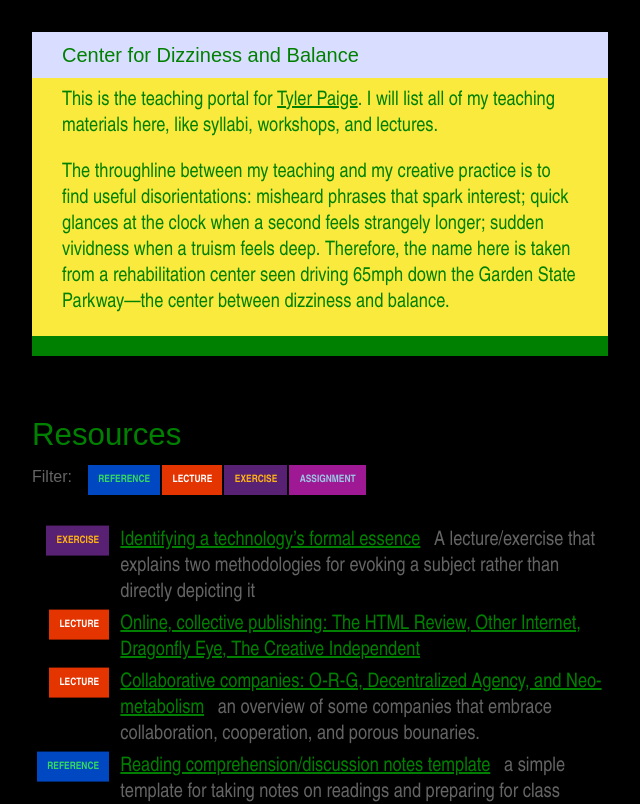
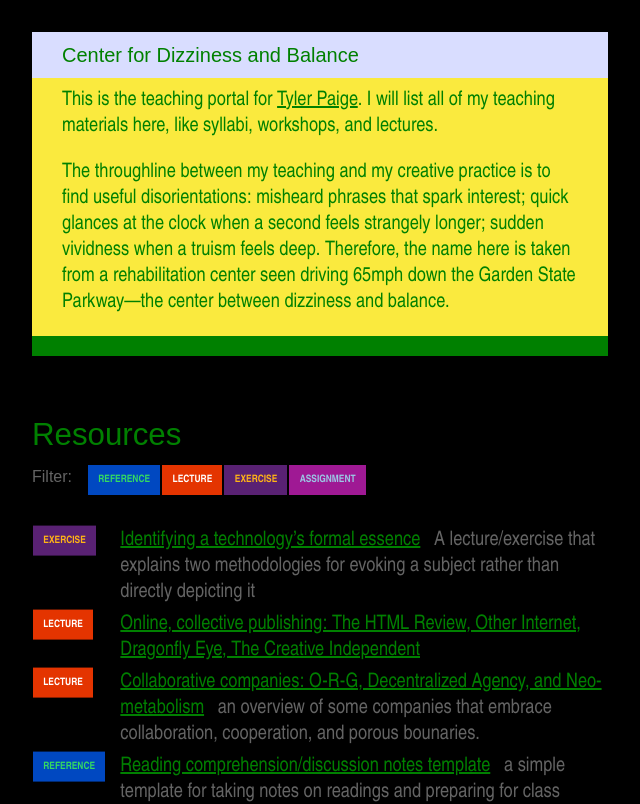
Before and after one commit to tylerpaige/dizziness-and-balance, a Next.js app: page / in a window 1280 px wide. Shown: the top 804 px of the page, without its empty margins (0-640 px from the left). Built offline with nearby package versions, Linux system fonts and the light colour scheme.

Commit message:
Left align

```diff
--- a/app/(landing-page)/components/TaggedRow.jsx
+++ b/app/(landing-page)/components/TaggedRow.jsx
@@ -19,7 +19,7 @@ export function TaggedRow({
             "nowrap",
             "gap-px",
             "sm:pb-1/4em",
-            "sm:justify-end",
+            "sm:justify-start",
             "sm:translate-y-[-7%]"
           )}
         >
```
